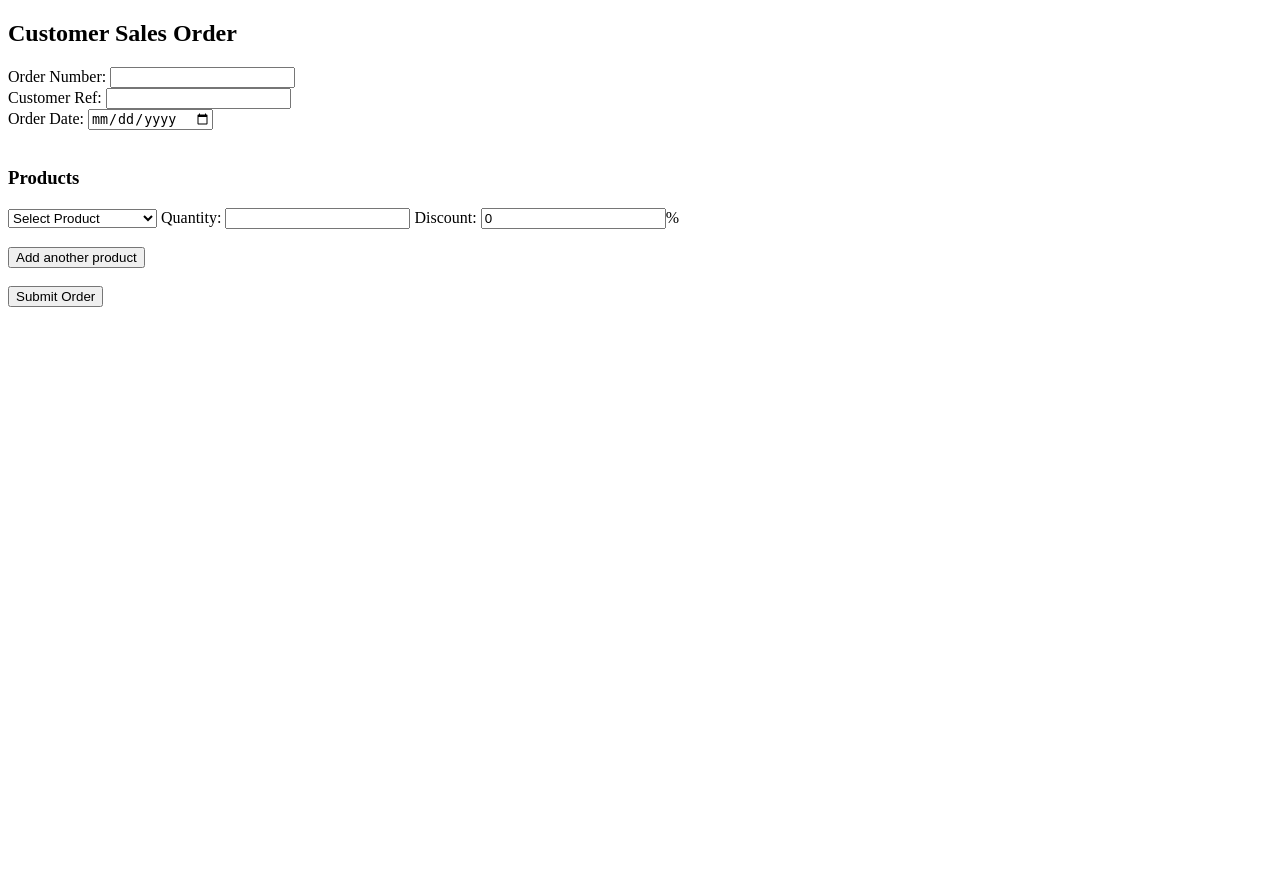
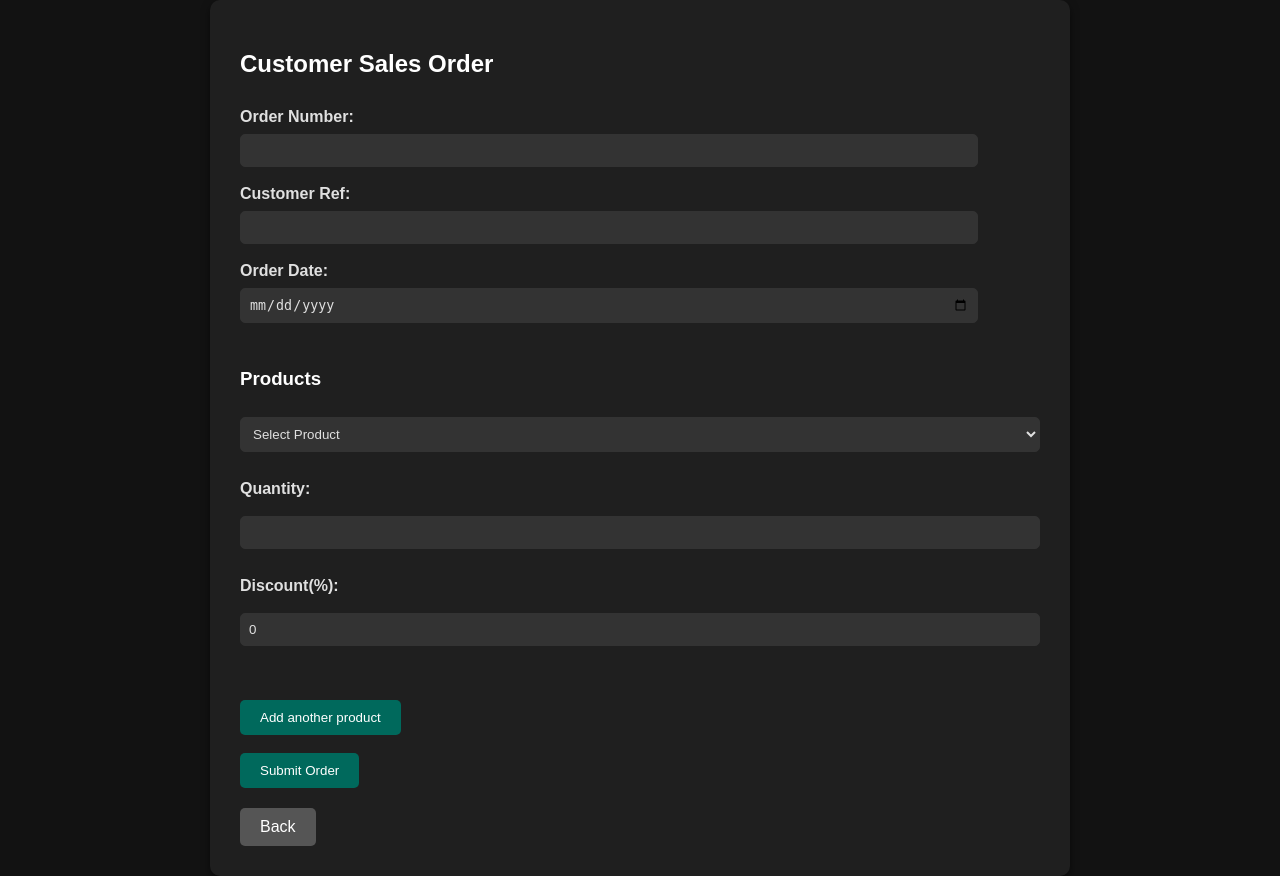
Before and after one commit to heardlyyoel/software_engineering_wAngel, a PHP site: page /salesOrder.php in a window 1280 px wide. Before the commit the page ends 307 px from the top, so only its background shows below. Run offline with PHP 8.4, Linux system fonts and the light colour scheme; data comes from the database, SQL or seed files in the repository.

Commit message:
edit style&posisition in the code

```diff
--- a/index.php
+++ b/index.php
@@ -9,7 +9,7 @@
     <div class="container">
         <h1>Customer Sales Order</h1>
         <p>Welcome to the Customer Sales Order application. This application helps manage and process customer orders efficiently.</p>
-        <p>Choose one of the following options:</p>
+        <p>Choose Feature    :</p>
 
         <div class="buttons">
             <a href="addProduct.php" class="button">Add Product</a>
--- a/salesOrder.css
+++ b/salesOrder.css
@@ -0,0 +1,105 @@
+body {
+    font-family: Arial, sans-serif;
+    background-color: #121212;
+    color: #e0e0e0;
+    margin: 0;
+    padding: 0;
+    display: flex;
+    justify-content: center;
+    align-items: center;
+    min-height: 100vh;
+}
+
+.container {
+    width: 90%;
+    max-width: 800px;
+    padding: 30px;
+    background-color: #1f1f1f;
+    border-radius: 10px;
+    box-shadow: 0 4px 8px rgba(0, 0, 0, 0.5);
+}
+
+h2, h3 {
+    color: #ffffff;
+}
+
+label {
+    display: inline-block;
+    margin-top: 10px;
+    font-weight: bold;
+}
+
+input[type="text"],
+input[type="number"],
+input[type="date"],
+select {
+    width: 90%;
+    padding: 8px;
+    margin: 8px 0;
+    border: 1px solid #333;
+    border-radius: 5px;
+    background-color: #333;
+    color: #e0e0e0;
+}
+
+button,
+input[type="submit"] {
+    padding: 10px 20px;
+    background-color: #00695c;
+    color: #ffffff;
+    border: none;
+    border-radius: 5px;
+    cursor: pointer;
+    transition: background-color 0.3s ease;
+}
+
+button:hover,
+input[type="submit"]:hover {
+    background-color: #004d40;
+}
+
+.back-button {
+    display: inline-block;
+    margin-top: 20px;
+    padding: 10px 20px;
+    background-color: #555;
+    color: #ffffff;
+    text-decoration: none;
+    border-radius: 5px;
+}
+
+.back-button:hover {
+    background-color: #333;
+}
+
+.order-summary {
+    margin-top: 20px;
+}
+
+table {
+    width: 100%;
+    border-collapse: collapse;
+}
+
+th, td {
+    padding: 10px;
+    text-align: center;
+    border: 1px solid #555;
+}
+
+th {
+    background-color: #333;
+    color: #ffffff;
+}
+
+.product-row {
+    display: flex;
+    flex-direction: column;
+    gap: 10px;
+}
+
+.product-row label,
+.product-row select,
+.product-row input[type="number"] {
+    width: auto;
+}
--- a/salesOrder.php
+++ b/salesOrder.php
@@ -1,39 +1,37 @@
 <?php
 include 'db_conn.php';
 
-// take daftar produk for dropdown in <select></select>//
+// ambil product
 $productSql = "SELECT id, name, price FROM product";
 $productResult = $conn->query($productSql);
 
+$orderSubmitted = false; // submit product
+
 if ($_SERVER["REQUEST_METHOD"] == "POST") {
-    // this from form after submit
     $orderNum = $_POST['orderNum'];
     $customerRef = $_POST['customerRef'];
     $orderDate = $_POST['orderDate'];
 
-    // save order to table salesOrder
+    // save  order to salesOrder table
     $sqlOrder = "INSERT INTO salesorder (orderNum, customerRef, orderDate)
                  VALUES ('$orderNum', '$customerRef', '$orderDate')";
 
     if ($conn->query($sqlOrder) === TRUE) {
-        // so this to take id earlier save
         $orderId = $conn->insert_id;
 
-        // sv dtail order
         foreach ($_POST['product'] as $key => $productId) {
             $qty = $_POST['qty'][$key];
             $discount = $_POST['discount'][$key];
 
-            // add orderdtail
+            // insert order detail
             $sqlDetail = "INSERT INTO orderDetail (orderId, productId, qty, discount)
                           VALUES ('$orderId', '$productId', '$qty', '$discount')";
-
             if ($conn->query($sqlDetail) !== TRUE) {
                 echo "Error: " . $conn->error;
             }
         }
 
-        // sumary order
+        // query for the order summary
         $sqlDisplay = "SELECT od.productId, od.qty, od.discount, p.price,
                        (od.qty * p.price * (1 - od.discount / 100)) AS subtotal,
                        p.name AS productName
@@ -42,53 +40,32 @@ if ($_SERVER["REQUEST_METHOD"] == "POST") {
                        WHERE od.orderId = '$orderId'";
 
         $result = $conn->query($sqlDisplay);
-
-        if ($result->num_rows > 0) {
-            echo "<h2>Order Summary</h2>";
-            echo "<table border='1'>
-                    <tr>
-                        <th>Product</th>
-                        <th>QTY</th>
-                        <th>Price</th>
-                        <th>Discount (%)</th>
-                        <th>Sub Total</th>
-                    </tr>";
-            $total = 0;
-            while ($row = $result->fetch_assoc()) {
-                $subtotal = $row['subtotal'];
-                echo "<tr>
-                        <td>" . $row['productName'] . "</td>
-                        <td>" . $row['qty'] . "</td>
-                        <td>" . number_format($row['price'],2) . "</td>
-                        <td>" . $row['discount'] . "</td>
-                        <td>" . number_format($subtotal,2) . "</td>
-                      </tr>";
-                $total += $subtotal;
-            }
-            echo "<tr>
-                    <td colspan='4' style='text-align:right;'><strong>Total:</strong></td>
-                    <td>" . number_format($total,2) . "</td>
-                  </tr>";
-            echo "</table>";
-        } else {
-            echo "No products found.";
-        }
+        $orderSubmitted = true;
     } else {
         echo "Error: " . $conn->error;
     }
 }
 ?>
+
 <!DOCTYPE html>
-<html>
+<html lang="en">
 <head>
+    <meta charset="UTF-8">
     <title>Customer Sales Order</title>
+    <link rel="stylesheet" href="salesOrder.css">
 </head>
 <body>
+    <div class="container">
         <h2>Customer Sales Order</h2>
         <form method="POST" action="">
-        Order Number: <input type="text" name="orderNum" required><br>
-        Customer Ref: <input type="text" name="customerRef" required><br>
-        Order Date: <input type="date" name="orderDate" required><br><br>
+            <label>Order Number:</label>
+            <input type="text" name="orderNum" required><br>
+
+            <label>Customer Ref:</label>
+            <input type="text" name="customerRef" required><br>
+
+            <label>Order Date:</label>
+            <input type="date" name="orderDate" required><br><br>
 
             <h3>Products</h3>
             <div id="product">
@@ -96,14 +73,17 @@ if ($_SERVER["REQUEST_METHOD"] == "POST") {
                     <select name="product[]" required>
                         <option value="">Select Product</option>
                         <?php
-                    // loop all product
                         $productResult->data_seek(0);
                         while ($row = $productResult->fetch_assoc()) { ?>
                             <option value="<?= $row['id']; ?>"><?= $row['name']; ?> - <?= $row['price']; ?></option>
                         <?php } ?>
                     </select>
-                Quantity: <input type="number" name="qty[]" required>
-                Discount: <input type="number" name="discount[]" value="0" required>%<br><br>
+
+                    <label for="qty">Quantity:</label>
+                    <input type="number" name="qty[]" required>
+                    <label for="discount">Discount(%): </label>
+                    <input type="number" name="discount[]" value="0" required>
+                    <br><br>
                 </div>
             </div>
 
@@ -111,9 +91,44 @@ if ($_SERVER["REQUEST_METHOD"] == "POST") {
             <input type="submit" value="Submit Order">
         </form>
 
+        <a href="index.php" class="back-button">Back</a>
+
+        <?php if ($orderSubmitted && $result->num_rows > 0): ?>
+            <div class="order-summary">
+                <h2>Order Summary</h2>
+                <table>
+                    <tr>
+                        <th>Product</th>
+                        <th>QTY</th>
+                        <th>Price</th>
+                        <th>Discount (%)</th>
+                        <th>Sub Total</th>
+                    </tr>
+                    <?php
+                    $total = 0;
+                    while ($row = $result->fetch_assoc()) {
+                        $subtotal = $row['subtotal'];
+                        echo "<tr>
+                                <td>" . $row['productName'] . "</td>
+                                <td>" . $row['qty'] . "</td>
+                                <td>" . number_format($row['price'], 2) . "</td>
+                                <td>" . $row['discount'] . "</td>
+                                <td>" . number_format($subtotal, 2) . "</td>
+                              </tr>";
+                        $total += $subtotal;
+                    }
+                    echo "<tr>
+                            <td colspan='4' style='text-align:right;'><strong>Total:</strong></td>
+                            <td>" . number_format($total, 2) . "</td>
+                          </tr>";
+                    ?>
+                </table>
+            </div>
+        <?php endif; ?>
+    </div>
+
     <script>
         function addProduct() {
-            // get elemen prodct
             var productRow = document.querySelector(".product-row").cloneNode(true);
             productRow.querySelector("select").selectedIndex = 0;
             productRow.querySelector("input[name='qty[]']").value = '';
```
Also changed, not shown: addProduct.css (+68 -0 lines), addProduct.php (+16 -10 lines), index.css (+31 -15 lines). Lines whose indentation alone changed are shown as unchanged.
